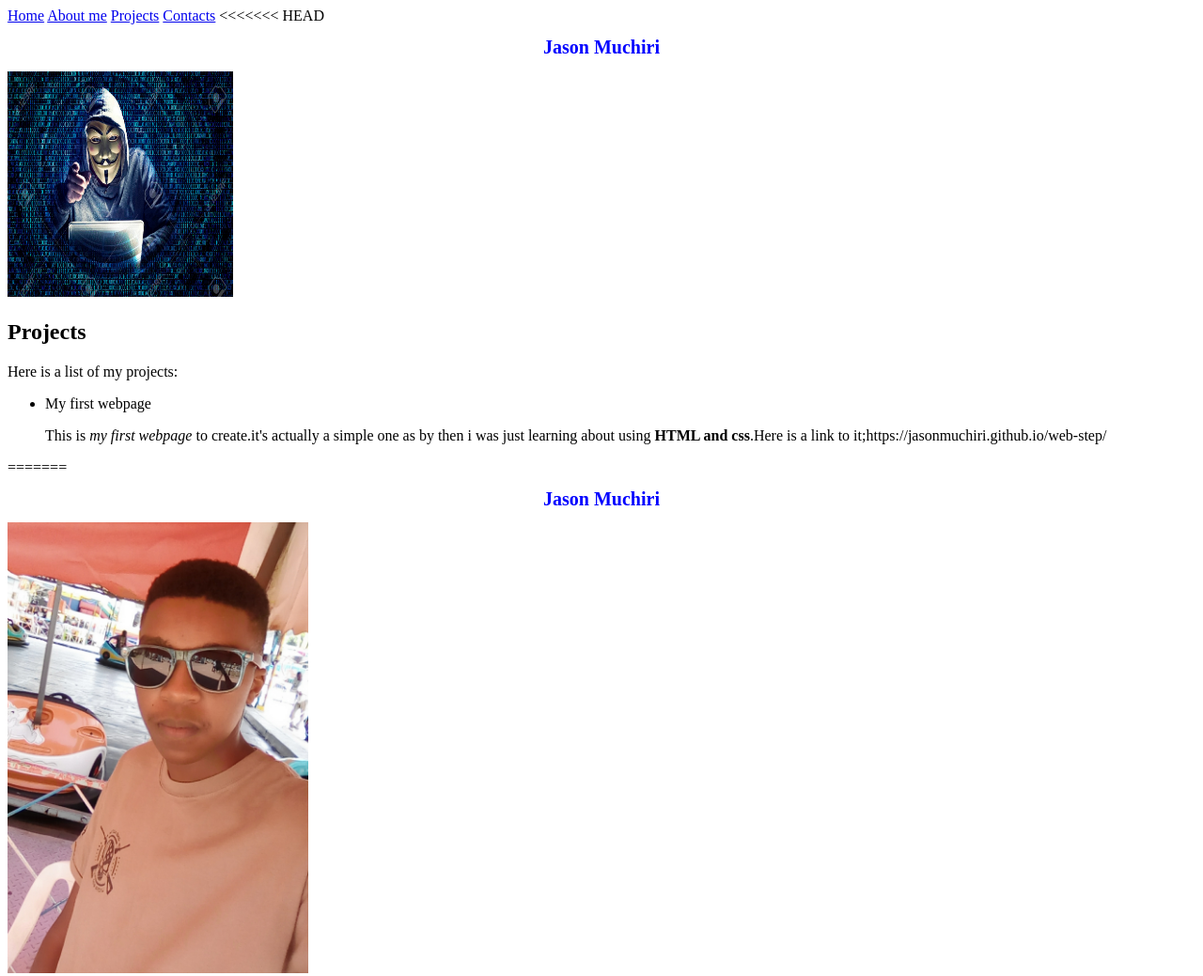
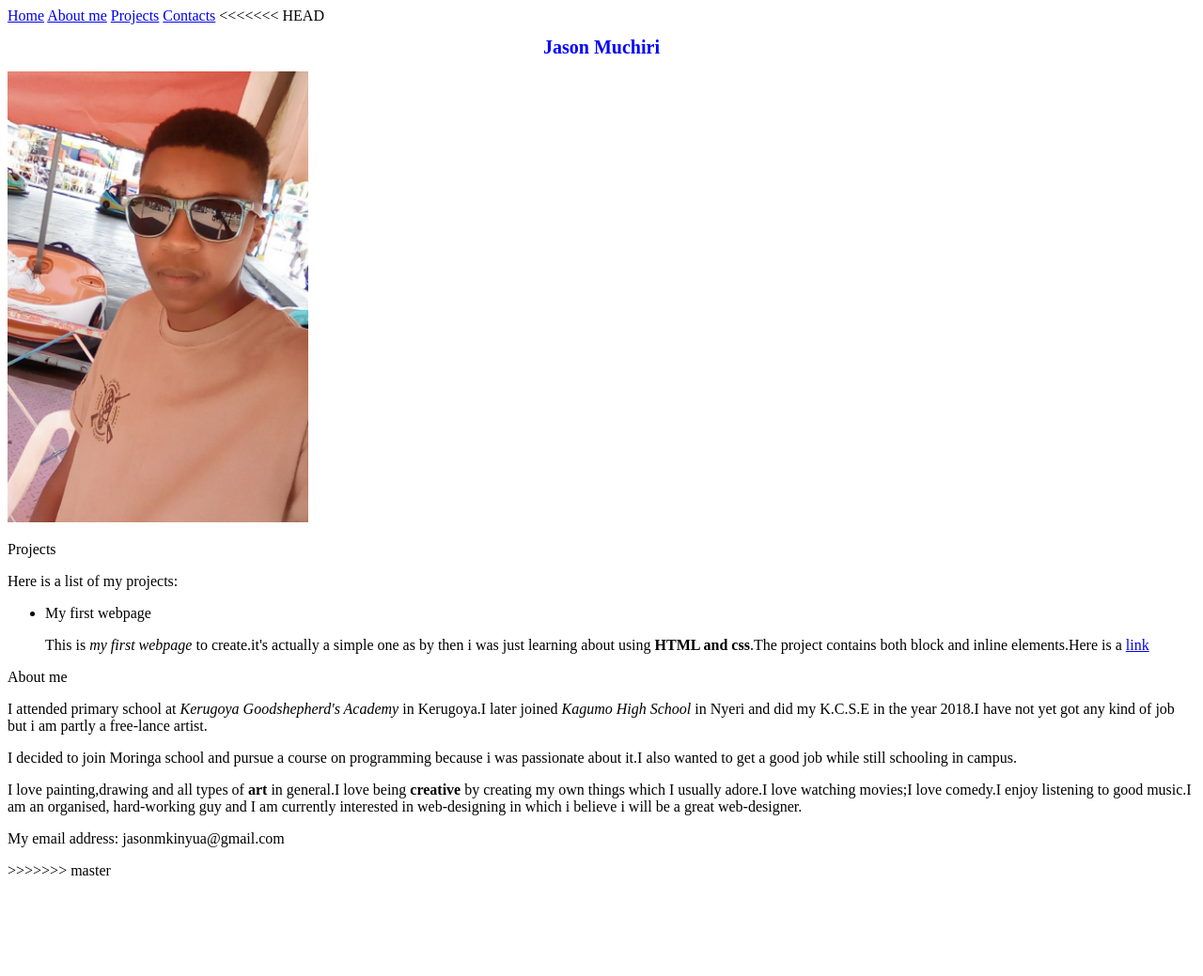
Before and after one commit to jasonmuchiri/my-portfolio, a plain HTML site: page index.html in a window 1280 px wide. Shown: the top 1039 px of the page at 94% size. After the commit the page ends 944 px from the top, so only its background shows below. Drawn offline with Linux system fonts and the light colour scheme.

Commit message:
changes in index.html

```diff
--- a/index.html
+++ b/index.html
@@ -12,15 +12,6 @@
       <a href="#contacts">Contacts</a>
 <<<<<<< HEAD
       </nav>
-      <h1 id="home"> Jason Muchiri </h1>
-    <img src="pic.jpg" alt="a photo of a guy in a mask" width="240px" height="240px">
-    <h2> Projects</h2>
-  <p>Here is a list of my projects:</p>
-   <ul>
-     <li> My first webpage </li>
-       <p>This is <em> my first webpage </em> to create.it's actually a simple one as by then i was just learning about using <strong>HTML and css</strong>.Here is a link to it;https://jasonmuchiri.github.io/web-step/ </p>
-   </ul>
-=======
     <h1 id="home"> Jason Muchiri  </h1>
     <img src="images/profile.jpg" alt="a photo of me" width="320px" height="480px">
     <p id="projects" >Projects</p>
```
